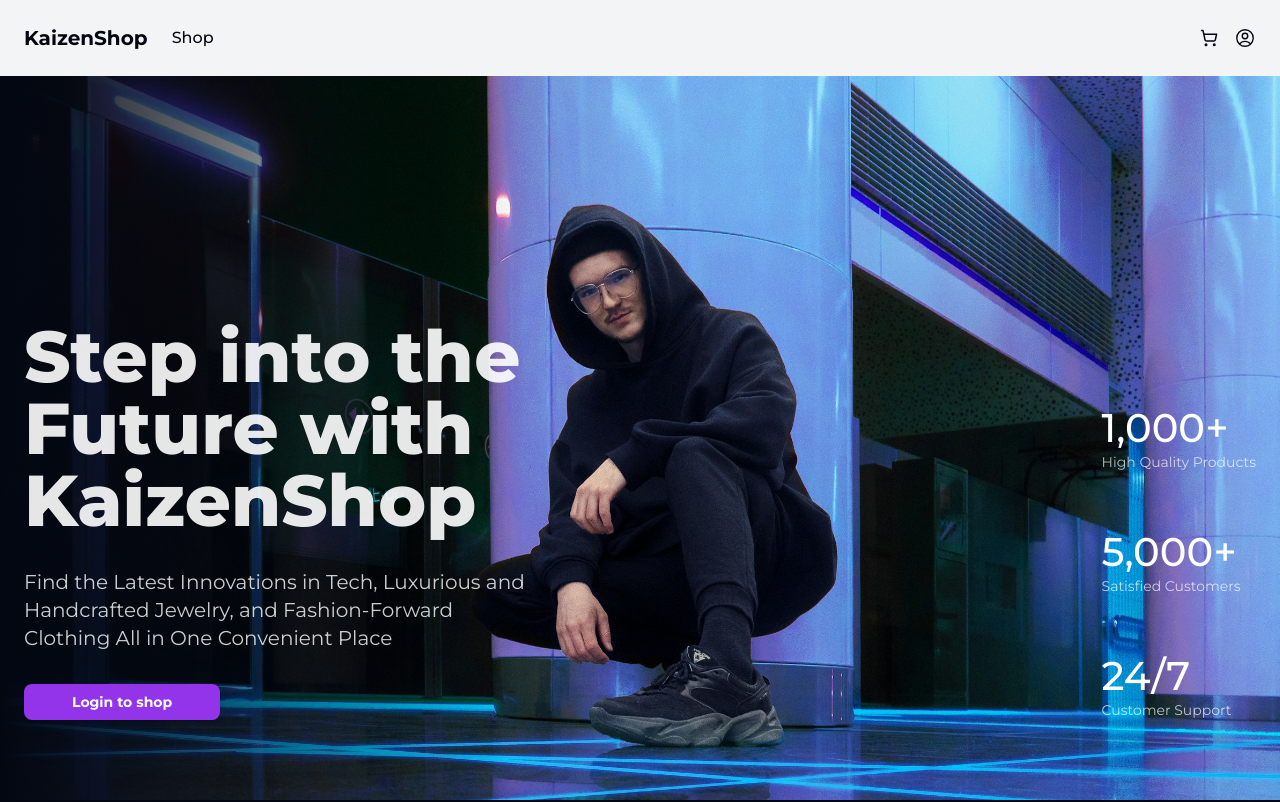
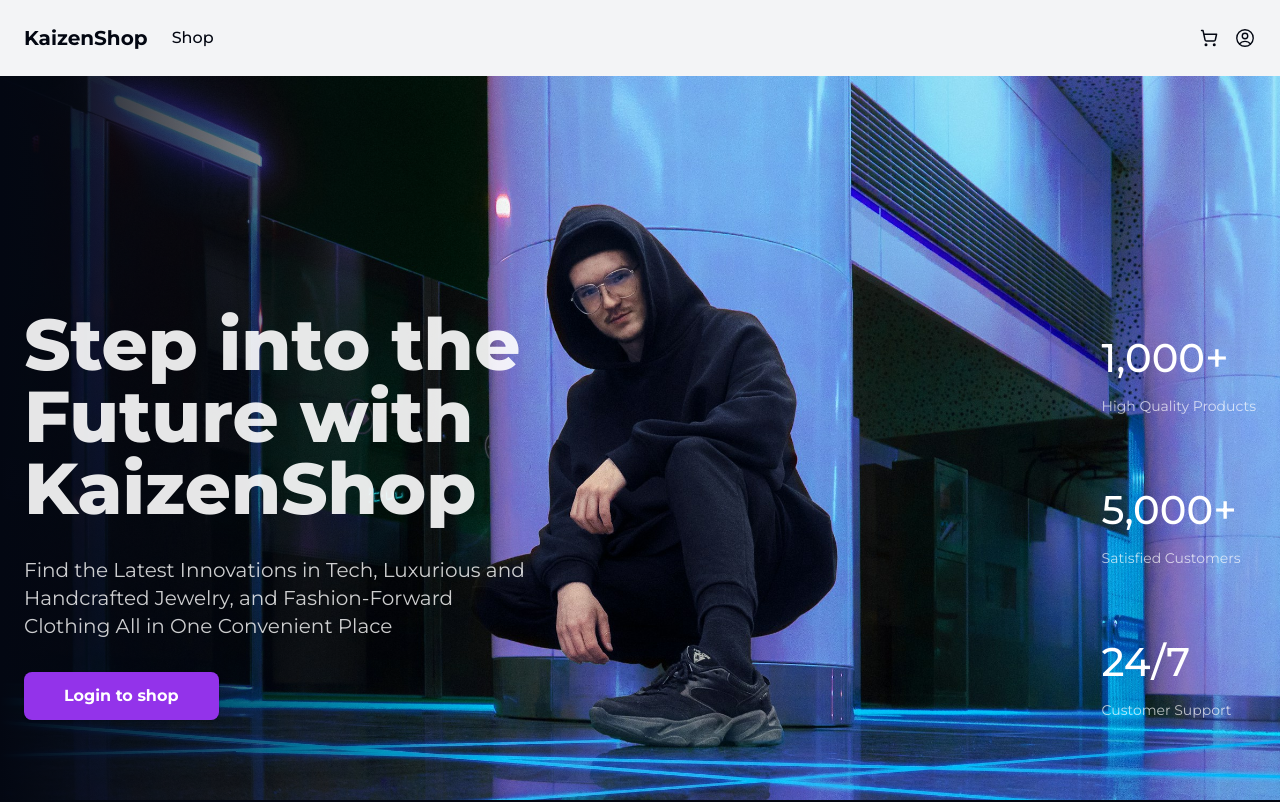
Before and after one commit to sezaru-dev/kaizenshop, a Next.js app: page / in a window 1280 px wide. Shown: the top 802 px of the page. Built offline with nearby package versions, Linux system fonts and the light colour scheme; no server answers.

Commit message:
fix button styles

```diff
--- a/src/app/page.tsx
+++ b/src/app/page.tsx
@@ -34,27 +34,27 @@ export default function Home() {
           <div>
             <h2 className="text-4xl lg:text-7xl font-extrabold lg:w-[40rem] text-white/90 text-center lg:text-left">Step into the Future with KaizenShop</h2>
             <h3 className="lg:text-xl lg:w-[32rem] text-white/80 mt-5 lg:mt-8 text-center lg:text-left">Find the Latest Innovations in Tech, Luxurious and Handcrafted Jewelry, and Fashion-Forward Clothing All in One Convenient Place</h3>
-            <Button onClick={openLoginModal} className="mt-6 lg:mt-8 py-2.5 lg:py-3 px-4 lg:px-12 bg-purple-600 rounded-lg font-bold text-white w-full lg:w-auto">
+            <Button onClick={openLoginModal} className="mt-6 lg:mt-8 h-12 bg-purple-600 hover:bg-purple-500 lg:px-10 rounded-lg font-bold text-white w-full lg:w-auto text-base">
             Login to shop
             </Button>
           </div>
 
-          <div className="flex lg:flex-col justify-around lg:justify-normal flex-wrap gap-6 lg:gap-16 mt-5 lg:mt-12">
+          <div className="w-full lg:w-auto flex lg:flex-col justify-evenly lg:justify-normal flex-wrap gap-6 lg:gap-16 mt-5 lg:mt-12">
             <Stat
               title="High Quality Products"
               value="1,000+"
-              titleStyles="text-nowrap text-sm text-base text-white/70 mt-2"
-              valueStyles="font-medium text-2xl text-[2.5rem] text-white"/>
+              titleStyles="text-nowrap text-sm text-base text-white/70 mt-0 md:mt-2"
+              valueStyles="font-medium text-[1.6rem] md:text-[2.5rem] text-white"/>
             <Stat
               title="Satisfied Customers"
               value="5,000+"
-              titleStyles="text-nowrap text-sm text-base text-white/70 mt-2"
-              valueStyles="font-medium text-2xl text-[2.5rem] text-white"/>
+              titleStyles="text-nowrap text-sm text-base text-white/70 mt-0 md:mt-2"
+              valueStyles="font-medium text-[1.6rem] md:text-[2.5rem] text-white"/>
             <Stat
               title="Customer Support"
               value="24/7"
-              titleStyles="text-nowrap text-sm text-base text-white/70 mt-2"
-              valueStyles="font-medium text-2xl text-[2.5rem] text-white"/>
+              titleStyles="text-nowrap text-sm text-base text-white/70 mt-0 md:mt-2"
+              valueStyles="font-medium text-[1.6rem] md:text-[2.5rem] text-white"/>
           </div>
         </div>
       </section>
--- a/src/app/product-details/[productId]/ProductDetails.tsx
+++ b/src/app/product-details/[productId]/ProductDetails.tsx
@@ -104,7 +104,7 @@ const ProductDetails = ({ params }: Props) => {
                 <Suspense fallback={<div>Loading Button...</div>}>
                   <Button
                     type="button"
-                    className="py-2.5 px-6 text-center w-full bg-purple-600 text-white font-bold rounded-lg"
+                    className="h-10 text-center w-full bg-purple-600 hover:bg-purple-500 text-white font-bold rounded-lg"
                     onClick={() => addToCartHandler(product)}>
                     Add to Cart
                   </Button>
--- a/src/app/shop/Shop.tsx
+++ b/src/app/shop/Shop.tsx
@@ -85,7 +85,7 @@ const Shop: React.FC<Props> = ({ params }) => {
               <div className="flex justify-between items-center py-6 md:py-0">
                 <h3 className="text-gray-800 text-xl lg:text-3xl font-bold capitalize">All Products</h3>
                 <SortDropdown className="hidden md:flex" />
-                <Button className="text-lg hover:bg-gray-100 h-8 w-8 rounded-md flex md:hidden items-center justify-center flex-none" onClick={handleOpenModal}><BiSlider /></Button>
+                <Button className="text-lg bg-transparent hover:bg-gray-100 text-gray-900 h-8 w-8 rounded-md flex md:hidden items-center justify-center flex-none shadow-none" onClick={handleOpenModal}><BiSlider /></Button>
               </div>
               <div className="grid grid-cols-1 lg:grid-cols-3 gap-6 mt-20">
                 {sortedProducts ? sortedProducts.map((product) => (
--- a/src/components/CartOrderSummary.tsx
+++ b/src/components/CartOrderSummary.tsx
@@ -40,10 +40,10 @@ const CartOrderSummary = () => {
           <Image src={PromoIcon} alt='promo icon' className='absolute top-1/2 left-4 -translate-y-1/2'/>
           <input type="text" placeholder='Add discount code'  className='w-full py-3 pl-14 outline-none border border-gray-300 rounded-lg placeholder:text-xs text-sm'/>
         </div>
-        <Button className='py-3 px-4 md:px-6 w-[30%] text-center bg-orange-600 text-white font-medium rounded-lg  '>Apply</Button>
+        <Button className='h-12 md:px-6 w-[30%] text-center bg-purple-600 hover:bg-purple-500 text-white font-medium rounded-lg  '>Apply</Button>
       </div>
 
-      <Button onClick={handleNavigate} className='py-3 px-6 mt-6 w-full text-center bg-orange-600 text-white font-medium rounded-lg'>Checkout</Button>
+      <Button onClick={handleNavigate} className='h-12 mt-6 w-full text-center bg-purple-600 hover:bg-purple-500 text-white font-medium rounded-lg'>Checkout</Button>
     </div>
   )
 }
--- a/src/components/LoginModal.tsx
+++ b/src/components/LoginModal.tsx
@@ -27,7 +27,7 @@ const LoginModal = () => {
             <LoginForm/>
 
             <p className="text-sm font-light text-gray-500 mt-6">
-              Don’t have an account yet? <Button type='button' onClick={openSignupModal} className="font-medium text-purple-600 hover:underline">Sign up</Button>
+              Don’t have an account yet? <Button type='button'variant='link'  onClick={openSignupModal} className="font-medium text-purple-600 hover:underline">Sign up</Button>
             </p>
           </div>
         </div>
--- a/src/components/NewsLetterForm.tsx
+++ b/src/components/NewsLetterForm.tsx
@@ -18,9 +18,9 @@ const NewsLetterForm = () => {
             <HiOutlineEnvelope size="1.5rem" className='absolute top-1/2 -translate-y-1/2 left-5 text-black/40'/>
             <input type="text" placeholder='Enter your email address' className='py-3 lg:py-3 w-full bg-white rounded-lg pl-14 pr-4' />
           </div>
-          <Button className='py-3 lg:py-3 px-3 w-full border-2 border-purple-600 hover:bg-purple-600/20 bg-purple-600/10 text-white rounded-lg font-bold text-sm lg:text-base text-nowrap'>Subscribe to Newsletter</Button>
+          <Button className='h-12 px-3 w-full border-2 border-purple-600 hover:bg-purple-600/20 bg-purple-600/10 text-white rounded-lg font-bold text-sm lg:text-base text-nowrap' >Subscribe to Newsletter</Button>
         </form>
-
+{/*  */}
       </div>
     </div>
   )
--- a/src/components/SignUpModal.tsx
+++ b/src/components/SignUpModal.tsx
@@ -27,7 +27,7 @@ const SignUpModal = () => {
             </h1>
             <SignupForm/>
             <p className="text-sm font-light text-gray-500 mt-6">
-                Don’t have an account yet? <Button type='button' onClick={openLoginModal} className="font-medium text-purple-600 hover:underline">Sign in</Button>
+                Don’t have an account yet? <Button type='button' variant='link' onClick={openLoginModal} className="font-medium text-purple-600 hover:underline">Sign in</Button>
             </p>
 
           </div>
--- a/src/components/forms/SignupForm.tsx
+++ b/src/components/forms/SignupForm.tsx
@@ -54,6 +54,10 @@ export function SignupForm() {
     console.log(values)
   }
 
+  const showHidePwdHandler = () => {
+    setIsHidden(!isHidden)
+  }
+
   return (
     <Form {...form}>
       <form onSubmit={form.handleSubmit(onSubmit)} className="space-y-8">
@@ -78,8 +82,7 @@ export function SignupForm() {
               <FormLabel>Password</FormLabel>
               <div className="relative">
                 <button type='button'
-                  onMouseDown={() => setIsHidden(false)}
-                  onMouseUp={() => setIsHidden(true)}
+                  onClick={showHidePwdHandler}
                   className='absolute h-12 w-12 top-1/2 -translate-y-1/2 right-0 text-gray-600 grid place-content-center rounded-r-lg' tabIndex={-1}>{isHidden? <FaEye />:<FaEyeSlash />}</button>
                 <FormControl>
                   <Input
--- a/src/components/modals/FilterModal.tsx
+++ b/src/components/modals/FilterModal.tsx
@@ -55,7 +55,7 @@ const FilterModal = forwardRef(({ params }: FilterModalProps, ref) => {
         <div className='flex items-center justify-between mb-4'>
           <h5 className='font-medium text-gray-800'>Filter</h5>
           <Button
-            className='text-lg hover:bg-gray-100 h-8 w-8 rounded-md flex items-center justify-center flex-none text-gray-800'
+            className='text-lg bg-transparent hover:bg-gray-100 h-8 w-8 rounded-md flex items-center justify-center flex-none text-gray-800 shadow-none'
             onClick={hideModal}
           >
             <HiOutlineX />
@@ -121,7 +121,7 @@ const FilterModal = forwardRef(({ params }: FilterModalProps, ref) => {
             </div>
           </div>
         </div>
-        <Button onClick={hideModalAndApplyFilter} className='w-full bg-orange-500 text-center py-2 text-white font-medium rounded-sm'>
+        <Button onClick={hideModalAndApplyFilter} className='w-full bg-purple-500 hover:bg-purple-400 shadow-none text-center py-2 text-white font-medium rounded-sm'>
           Apply Filter
         </Button>
       </div>
--- a/src/components/ui/Stat.tsx
+++ b/src/components/ui/Stat.tsx
@@ -10,7 +10,7 @@ interface StatProps {
 
 const Stat = ({title, value, containerStyles, titleStyles, valueStyles}:StatProps) => {
   return (
-    <div className={containerStyles}>
+    <div className={`${containerStyles}`}>
       <h3 className={`${valueStyles}`}>{value}</h3>
       <p className={`${titleStyles} text-black/60`}>{title}</p>
     </div>
```
Also changed, not shown: src/components/ui/Counter.tsx (+4 -4 lines).
